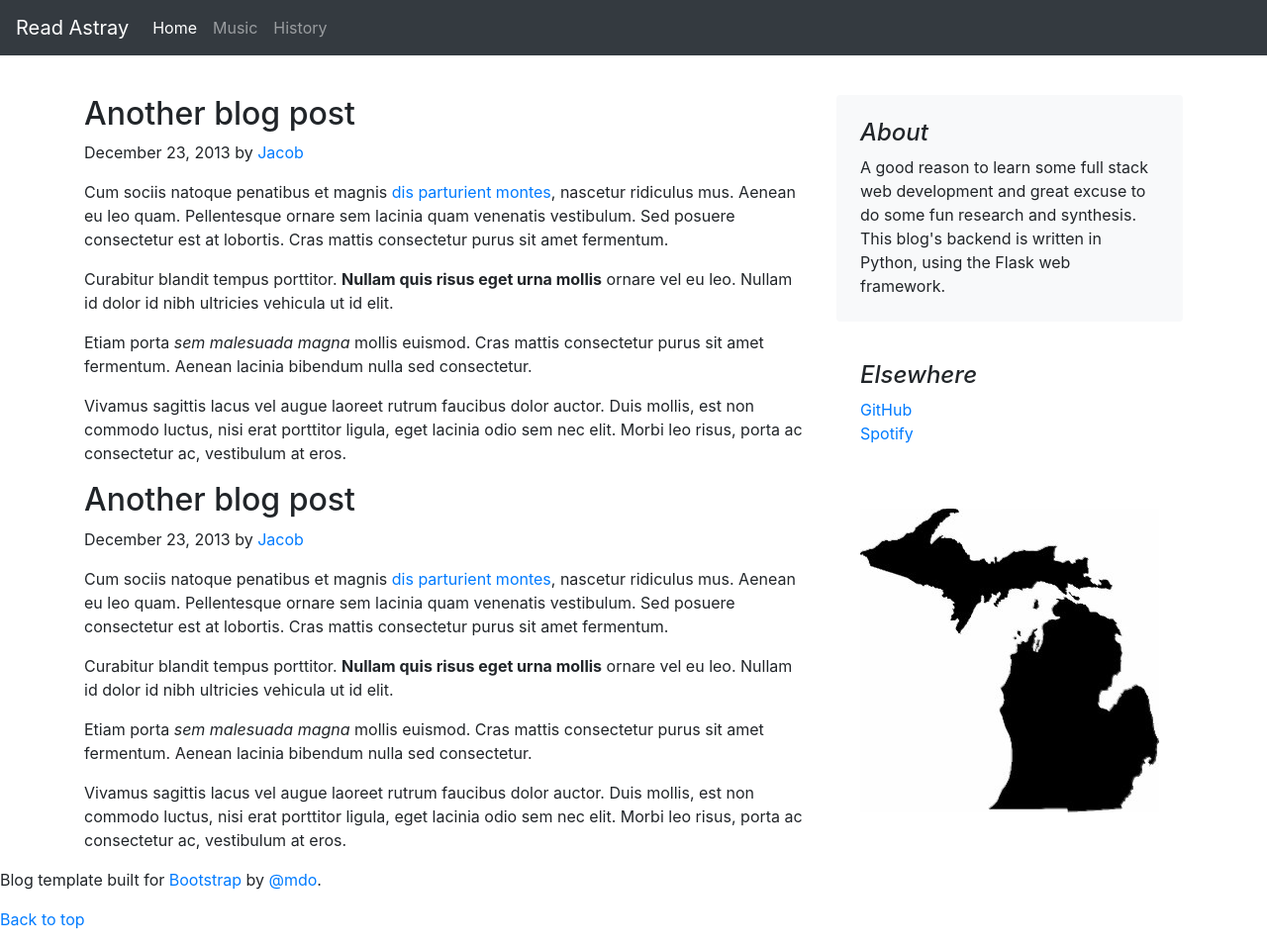
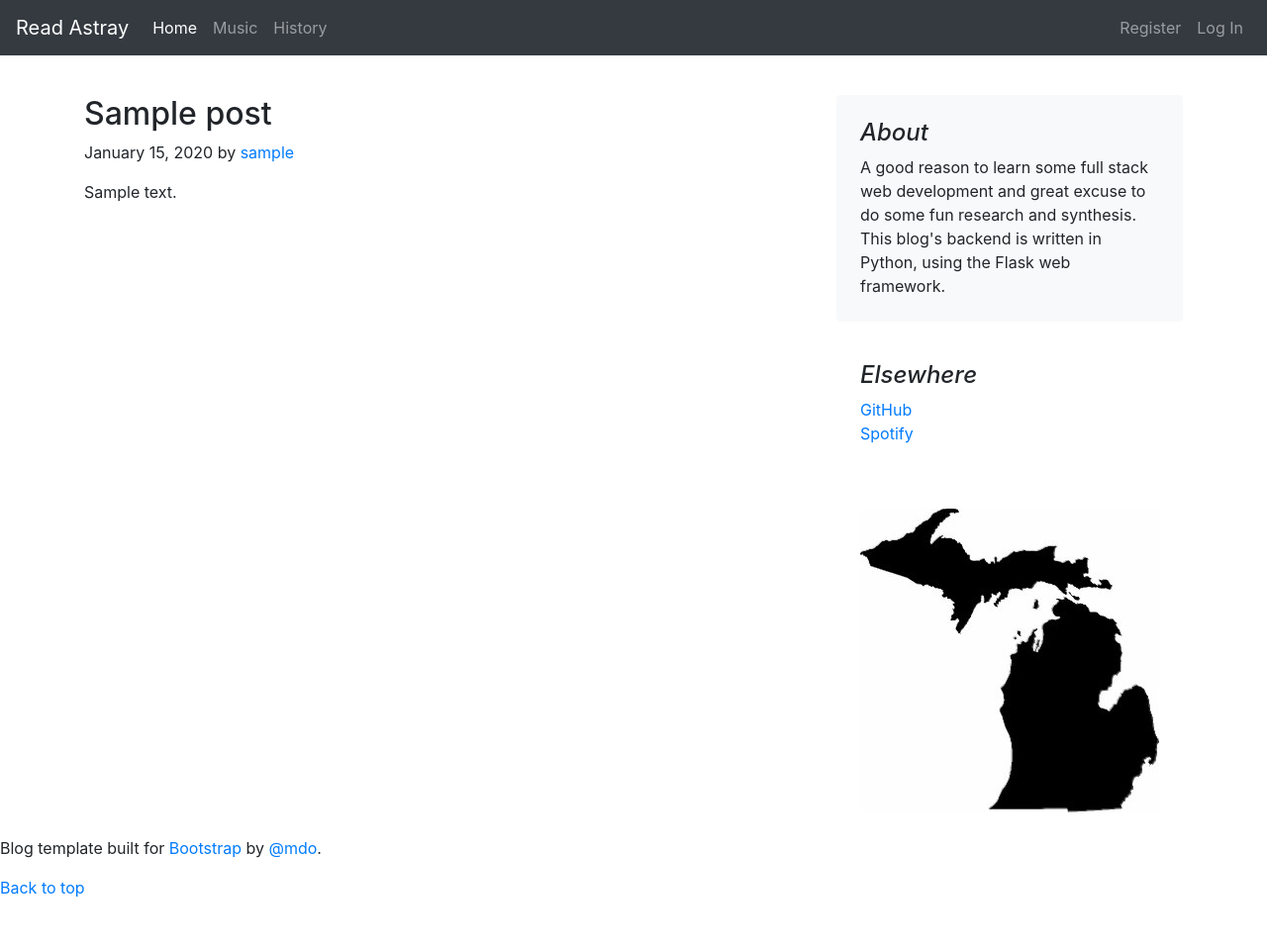
Before and after one commit to iangomez/websitedev, a Flask app: template microian/templates/blog/index.html in a window 1280 px wide. Shown: the whole page at 99% size. After the commit the page ends 907 px from the top, so only its background shows below. Run offline with Flask 2, Linux system fonts and the light colour scheme; the template is opened without the code that fills it: most values are stand-ins (such as "Sample title", 1, 10 or a date in 2020); some libraries are stand-ins or nearby versions.

Commit message:
Added create, update, register and login views from Flaskr. The routing system and database systems are functional.

```diff
--- a/microian/__init__.py
+++ b/microian/__init__.py
@@ -24,7 +24,7 @@ def create_app(test_config=None):
     except OSError:
         pass
 
-    # # register the database commands
+    # register the database commands
     from microian import db
 
     db.init_app(app)
--- a/microian/auth.py
+++ b/microian/auth.py
@@ -50,6 +50,7 @@ def register():
     Validates that the username is not already taken. Hashes the
     password for security.
     """
+
     if request.method == "POST":
         username = request.form["username"]
         password = request.form["password"]
--- a/microian/templates/base.html
+++ b/microian/templates/base.html
@@ -46,14 +46,14 @@
             <header>
                 <nav class="navbar navbar-expand-md navbar-dark bg-dark fixed-top">
                     <a class="navbar-brand" href="#">Read Astray</a>
-                    <button class="navbar-toggler" type="button" data-toggle="collapse" data-target="#navbarsExampleDefault" aria-controls="navbarsExampleDefault" aria-expanded="false" aria-label="Toggle navigation">
+                    <button class="navbar-toggler" type="button" data-toggle="collapse" data-target="#navbar" aria-controls="navbarsExampleDefault" aria-expanded="false" aria-label="Toggle navigation">
                     <span class="navbar-toggler-icon"></span>
                     </button>
 
-                    <div class="collapse navbar-collapse" id="navbarsExampleDefault">
+                    <div class="collapse navbar-collapse" id="navbar">
                         <ul class="navbar-nav mr-auto">
                             <li class="nav-item active">
-                                <a class="nav-link" href="#">Home <span class="sr-only">(current)</span></a>
+                                <a class="nav-link" href="{{ url_for('index') }}">Home <span class="sr-only">(current)</span></a>
                             </li>
                             <li class="nav-item">
                                 <a class="nav-link" href="#">Music</a>
@@ -62,6 +62,24 @@
                                 <a class="nav-link" href="#">History</a>
                             </li>
                         </ul>
+
+                        <ul class="navbar-nav">
+                            {% if g.user %}
+                            <li class="nav-item">
+                                <span class="nav-link disabled">{{ g.user['username'] }}</span>
+                            </li>
+                            <li class="nav-item">
+                                <a class="nav-link" href="{{ url_for('auth.logout') }}">Log Out</a> {% else %}
+                            </li>
+                            <li class="nav-item">
+                                <a class="nav-link" href="{{ url_for('auth.register') }}">Register</a>
+                            </li>
+                            <li class="nav-item">
+                                <a class="nav-link" href="{{ url_for('auth.login') }}">Log In</a> {% endif %}
+                            </li>
+                        </ul>
+
+
                     </div>
                 </nav>
             </header>
--- a/microian/templates/blog/index.html
+++ b/microian/templates/blog/index.html
@@ -6,31 +6,22 @@
                 From the Firehose
             </h3> -->
 
-            <div class="blog-post">
-                <h2 class="blog-post-title">Another blog post</h2>
-                <p class="blog-post-meta">December 23, 2013 by <a href="#">Jacob</a></p>
+            {% block blogcontent %} {% for post in posts %}
+            <article class="blog-post">
+                <header>
+                    <div>
+                        <h2 class="blog-post-title">{{ post['title'] }}</h2>
+                        <p class="blog-post-meta">{{ post['created'].strftime('%B %d, %Y') }} by <a href="#">{{ post['username'] }}</a></p>
+                    </div>
+                    {% if g.user['id'] == post['author_id'] %}
+                    <a class="action" href="{{ url_for('blog.update', id=post['id']) }}">Edit</a> {% endif %}
+                </header>
+                <p class="body">{{ post['body'] }}</p>
+            </article>
+            {% if not loop.last %}
+            <hr> {% endif %} {% endfor %} {% endblock %}
 
-                <p>Cum sociis natoque penatibus et magnis <a href="#">dis parturient montes</a>, nascetur ridiculus mus. Aenean eu leo quam. Pellentesque ornare sem lacinia quam venenatis vestibulum. Sed posuere consectetur est at lobortis. Cras mattis consectetur
-                    purus sit amet fermentum.</p>
-                <blockquote>
-                    <p>Curabitur blandit tempus porttitor. <strong>Nullam quis risus eget urna mollis</strong> ornare vel eu leo. Nullam id dolor id nibh ultricies vehicula ut id elit.</p>
-                </blockquote>
-                <p>Etiam porta <em>sem malesuada magna</em> mollis euismod. Cras mattis consectetur purus sit amet fermentum. Aenean lacinia bibendum nulla sed consectetur.</p>
-                <p>Vivamus sagittis lacus vel augue laoreet rutrum faucibus dolor auctor. Duis mollis, est non commodo luctus, nisi erat porttitor ligula, eget lacinia odio sem nec elit. Morbi leo risus, porta ac consectetur ac, vestibulum at eros.</p>
-            </div>
 
-            <div class="blog-post">
-                <h2 class="blog-post-title">Another blog post</h2>
-                <p class="blog-post-meta">December 23, 2013 by <a href="#">Jacob</a></p>
-
-                <p>Cum sociis natoque penatibus et magnis <a href="#">dis parturient montes</a>, nascetur ridiculus mus. Aenean eu leo quam. Pellentesque ornare sem lacinia quam venenatis vestibulum. Sed posuere consectetur est at lobortis. Cras mattis consectetur
-                    purus sit amet fermentum.</p>
-                <blockquote>
-                    <p>Curabitur blandit tempus porttitor. <strong>Nullam quis risus eget urna mollis</strong> ornare vel eu leo. Nullam id dolor id nibh ultricies vehicula ut id elit.</p>
-                </blockquote>
-                <p>Etiam porta <em>sem malesuada magna</em> mollis euismod. Cras mattis consectetur purus sit amet fermentum. Aenean lacinia bibendum nulla sed consectetur.</p>
-                <p>Vivamus sagittis lacus vel augue laoreet rutrum faucibus dolor auctor. Duis mollis, est non commodo luctus, nisi erat porttitor ligula, eget lacinia odio sem nec elit. Morbi leo risus, porta ac consectetur ac, vestibulum at eros.</p>
-            </div>
         </div>
 
         <aside class="col-md-4 blog-sidebar">
```
Also changed, not shown: microian/templates/auth/login.html (added, +15 -0 lines), microian/templates/auth/register.html (added, +15 -0 lines), microian/templates/blog/create.html (added, +15 -0 lines), microian/templates/blog/update.html (added, +19 -0 lines).
